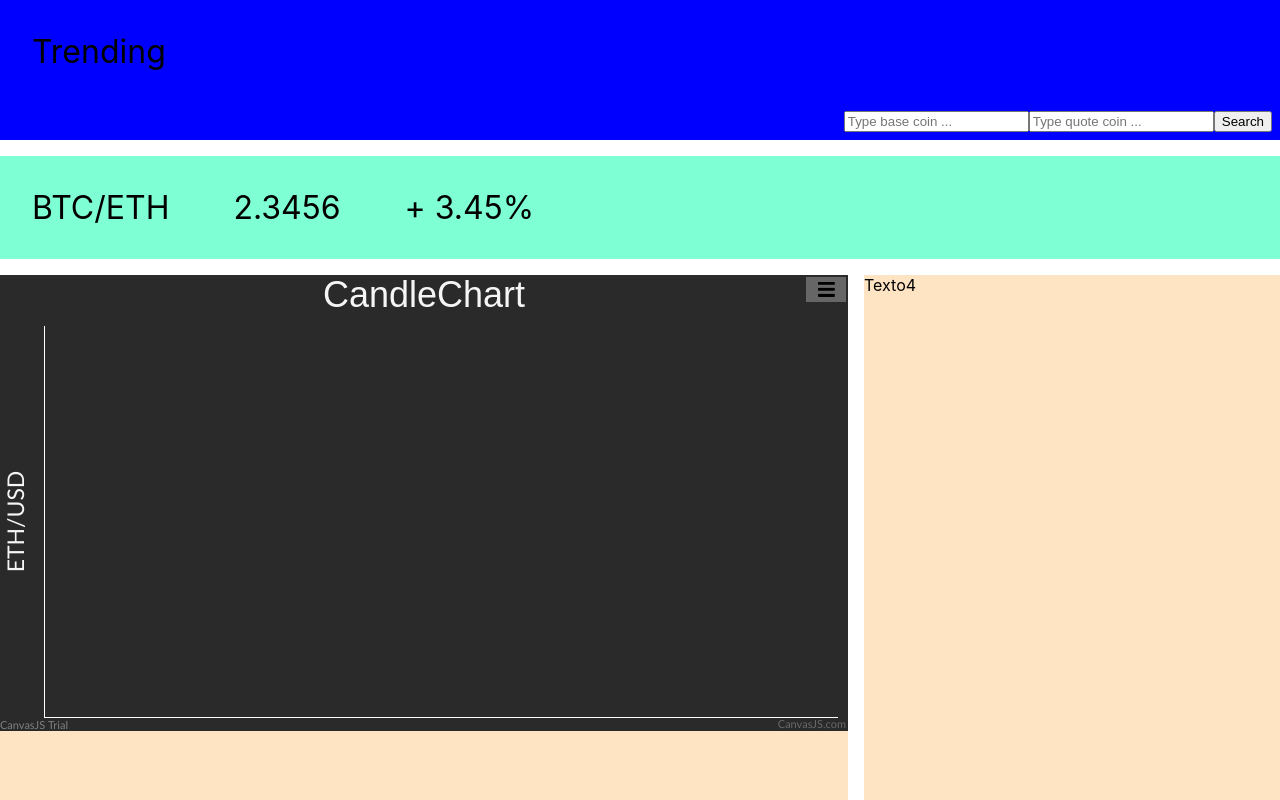
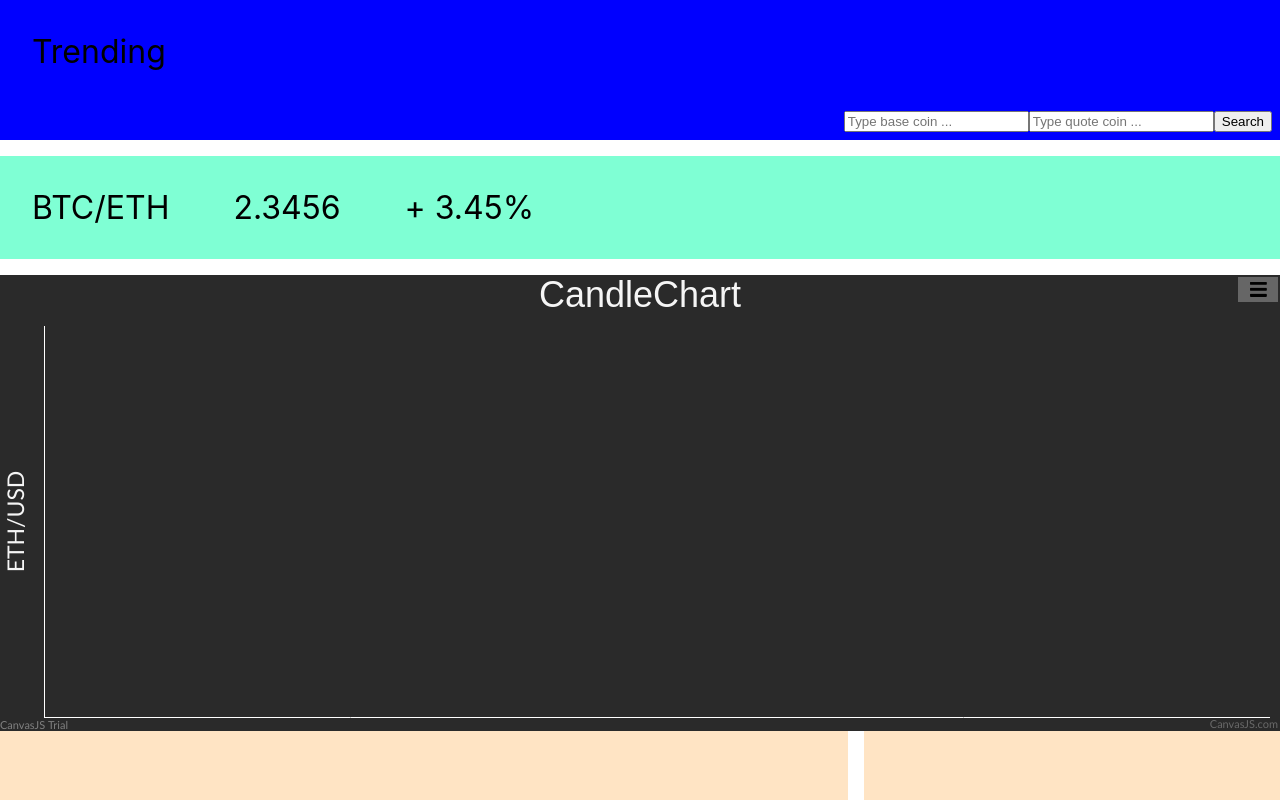
Before and after one commit to insper-tecnologias-web/projeto-2-frontend-p2-tecweb-frontend, a React (Create React App) app in the folder cryptoviewer/: page / in a window 1280 px wide. Built offline with nearby package versions, Linux system fonts and the light colour scheme; no server answers.

Commit message:
Remoção Item 4

```diff
--- a/cryptoviewer/src/components/Viewer/index.css
+++ b/cryptoviewer/src/components/Viewer/index.css
@@ -8,7 +8,7 @@
 
 .item2{
     grid-column-start: 1;
-    grid-column-end: 5;
+    grid-column-end: 7;
     grid-row-start: 3;
     grid-row-end: 7;
     background-color:bisque;
```
